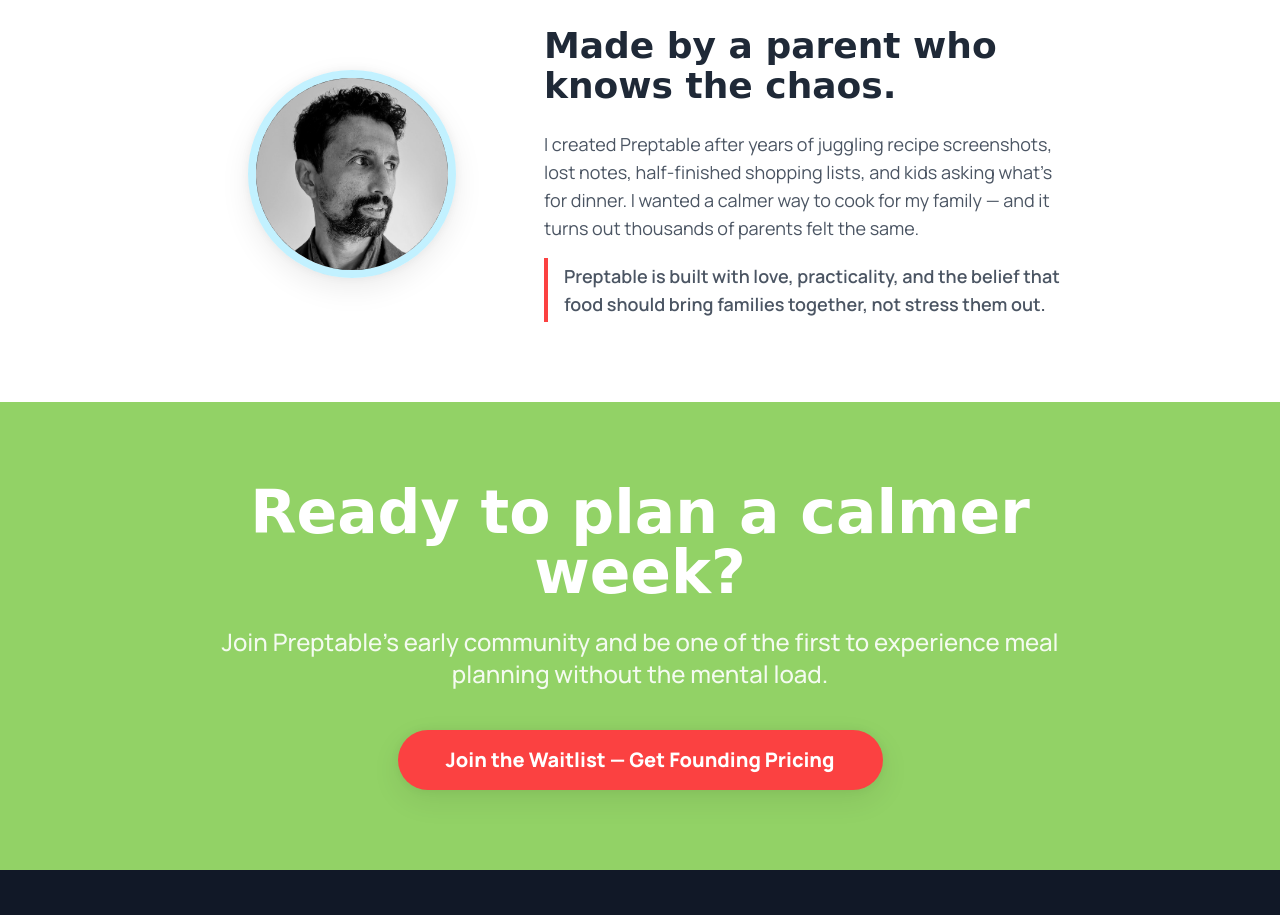
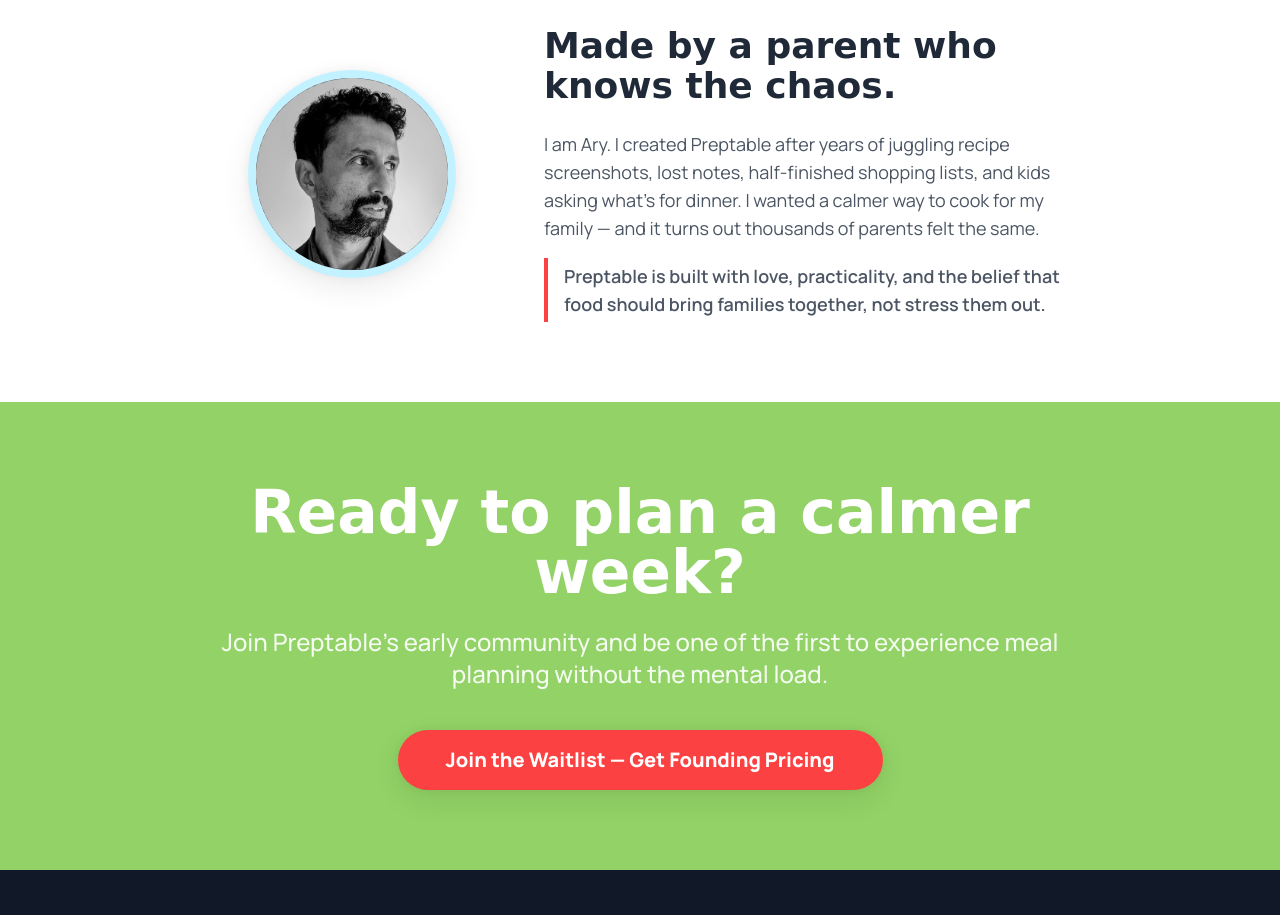
Before and after one commit to AryVidot/preptable, a plain HTML site: page index.html in a window 1280 px wide. Shown: the part 4780-5695 px from the top of the page. Drawn offline with nearby package versions, Linux system fonts and the light colour scheme; a web font is replaced by a local one.

Commit message:
My Name added

```diff
--- a/index.html
+++ b/index.html
@@ -843,7 +843,7 @@
               Made by a parent who knows the chaos.
             </h2>
             <p class="text-lg mb-4 text-gray-600">
-              I created Preptable after years of juggling recipe screenshots,
+              I am Ary. I created Preptable after years of juggling recipe screenshots,
               lost notes, half-finished shopping lists, and kids asking what’s
               for dinner. I wanted a calmer way to cook for my family — and it
               turns out thousands of parents felt the same.
@@ -918,7 +918,6 @@
             rel="noopener"
             ><i class="fa-brands fa-tiktok"></i
           ></a>
-
           <a href="https://www.facebook.com/people/Preptable/61585248651411/" class="social-link" target="_blank" rel="noopener"
             ><i class="fa-brands fa-facebook-f"></i
           ></a>
```
